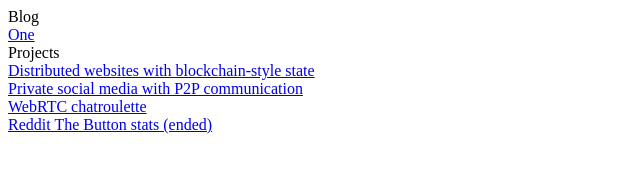
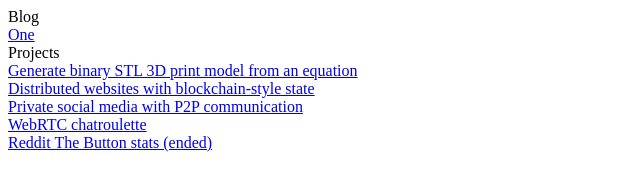
Before and after one commit to den-chan/den-chan.github.io, a plain HTML site: page index.html in a window 1280 px wide. Shown: the whole page, without its empty margins (0-640 px from the left). Drawn offline with Linux system fonts and the light colour scheme.

Commit message:
Added link to stl-maker project.

```diff
--- a/index.html
+++ b/index.html
@@ -14,6 +14,9 @@
   <section>
     <div>Projects</div>
     <div>
+      <a href="./stl-maker/">Generate binary STL 3D print model from an equation</a>
+    </div>
+    <div>
       <a href="./moonshine/">Distributed websites with blockchain-style state</a>
     </div>
     <div>
```
